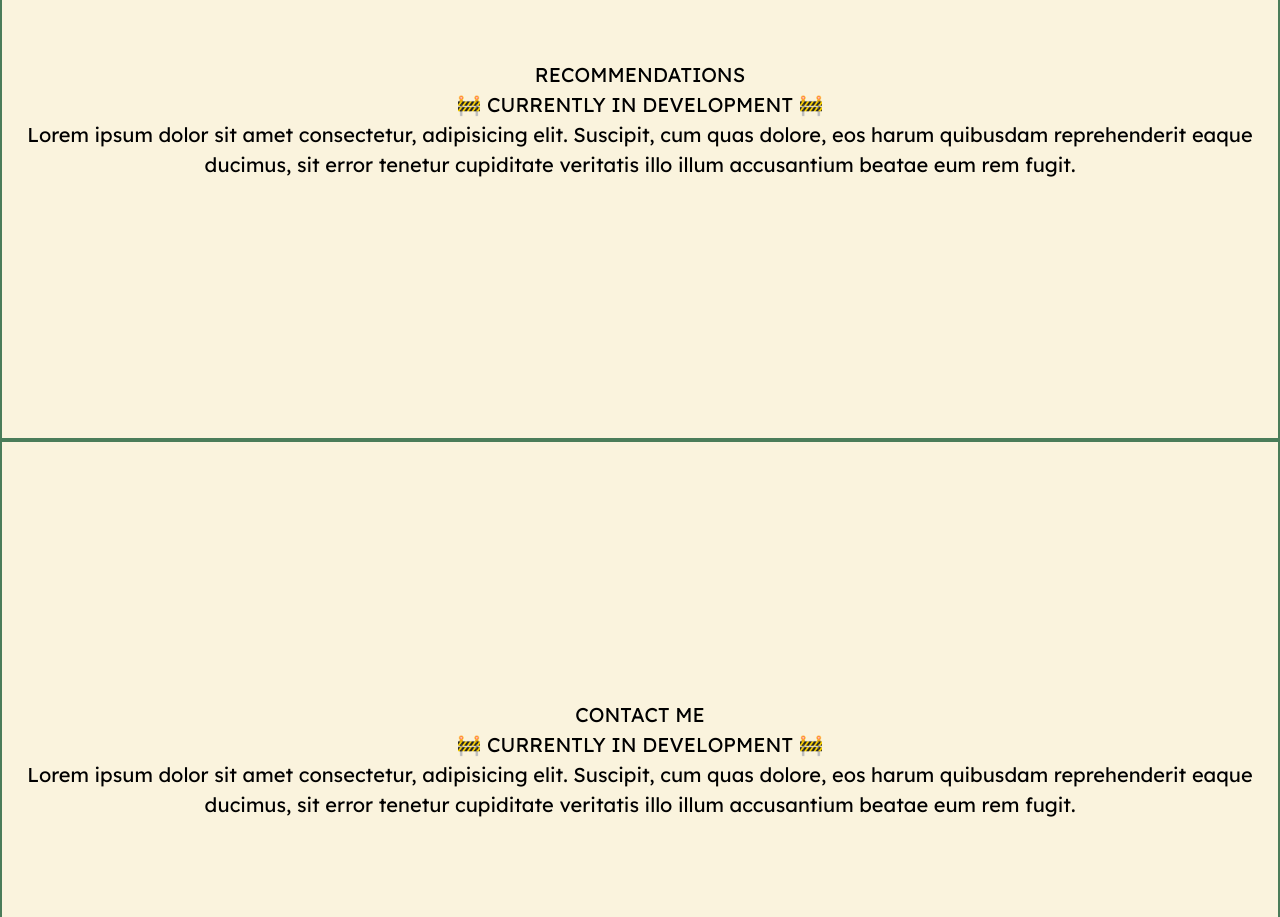
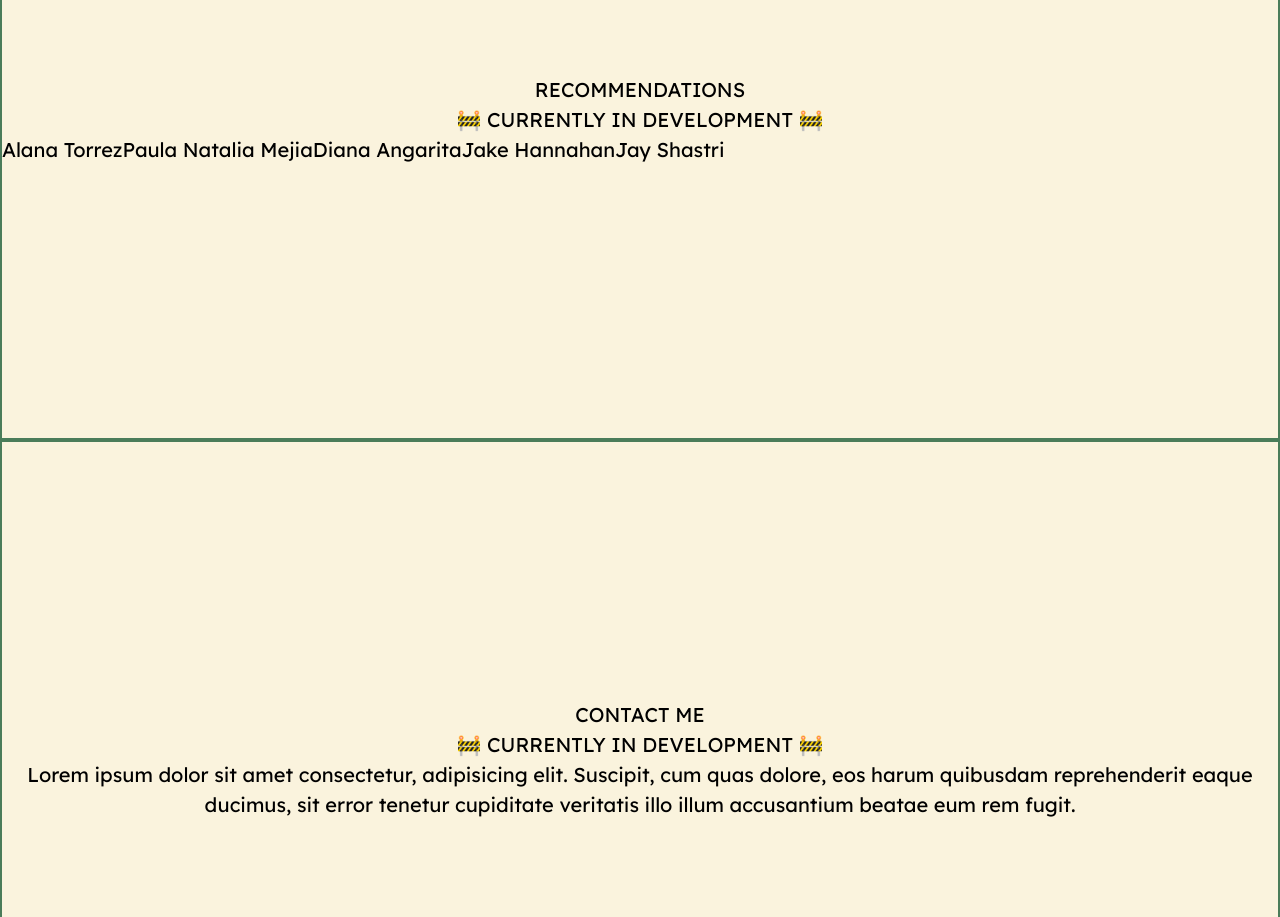
Before and after one commit to sragasadev/Portfolio, a React (Vite) app in the folder Portfolio/: page / in a window 1280 px wide. Shown: the part 3460-4377 px from the top of the page. Built offline with nearby package versions, Linux system fonts and the light colour scheme.

Commit message:
Began coding recommendations

```diff
--- a/Portfolio/src/components/Recommendations.jsx
+++ b/Portfolio/src/components/Recommendations.jsx
@@ -54,11 +54,13 @@ function Recommendations() {
 		>
 			<h1>RECOMMENDATIONS</h1>
 			<h1>🚧 CURRENTLY IN DEVELOPMENT 🚧</h1>
-			<p>
-				Lorem ipsum dolor sit amet consectetur, adipisicing elit. Suscipit, cum quas dolore, eos harum quibusdam
-				reprehenderit eaque ducimus, sit error tenetur cupiditate veritatis illo illum accusantium beatae eum
-				rem fugit.
-			</p>
+			<div className="flex">
+				{recommendations.map((rec, index) => (
+					<div className="" key={index}>
+						{rec.name}
+					</div>
+				))}
+			</div>
 		</section>
 	);
 }
```
